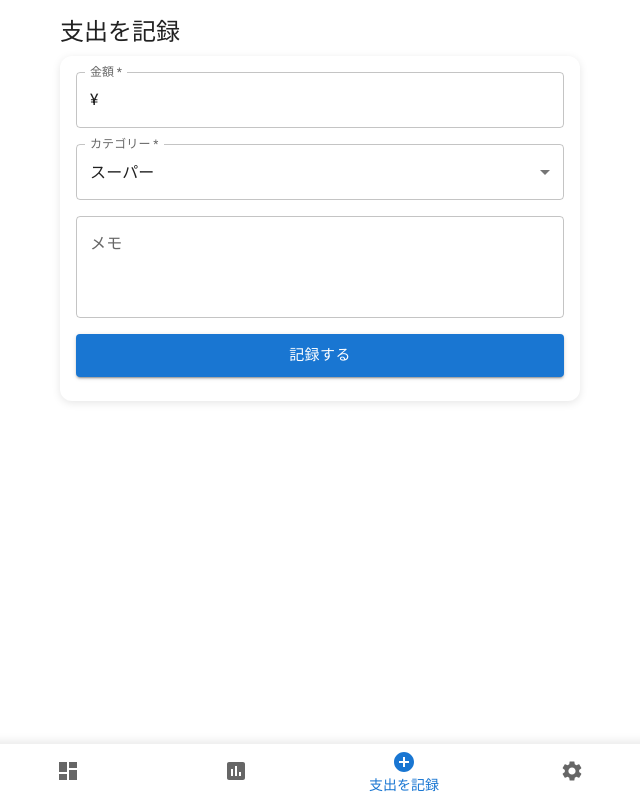
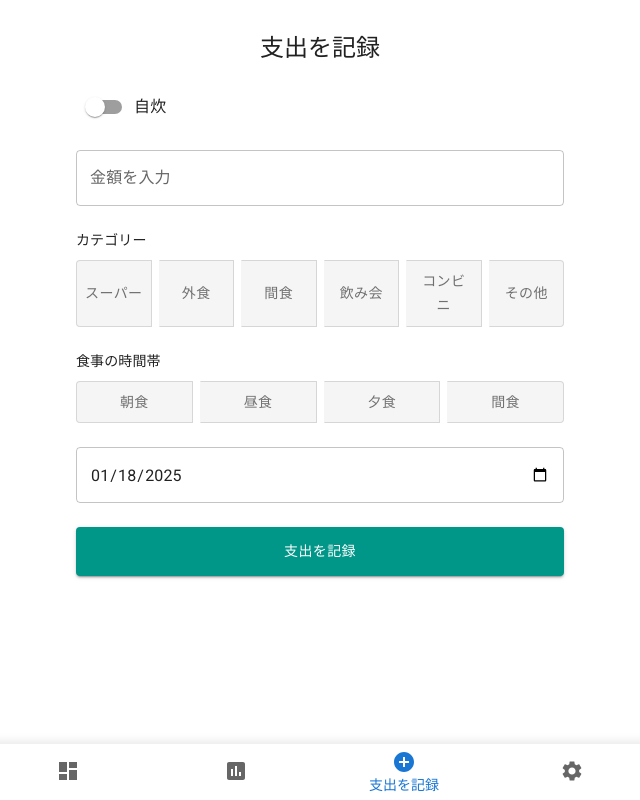
Before and after one commit to fujihira13/memoWeb, a React (Vite) app: page /expense in a window 1280 px wide. Shown: the whole page, without its empty margins (320-960 px from the left). Built offline with nearby package versions, Linux system fonts and the light colour scheme.

Commit message:
記録画面

```diff
--- a/src/pages/Expense.tsx
+++ b/src/pages/Expense.tsx
@@ -1,125 +1,169 @@
 import { useState } from "react";
 import {
   Box,
+  TextField,
   Button,
-  Card,
-  CardContent,
-  Grid,
-  TextField,
   Typography,
-  MenuItem,
+  ToggleButton,
+  ToggleButtonGroup,
+  Switch,
+  FormControlLabel,
+  Stack,
+  styled,
 } from "@mui/material";
-import styled from "@emotion/styled";
 import { useExpenseStorage } from "../hooks/useExpenseStorage";
-import { ExpenseCategory } from "../types/expense";
 
-const StyledCard = styled(Card)`
-  background-color: #ffffff;
-  border-radius: 12px;
-  box-shadow: 0 2px 8px rgba(0, 0, 0, 0.1);
-`;
+// スタイル付きのトグルボタン
+const StyledToggleButton = styled(ToggleButton)(({ theme }) => ({
+  flex: 1,
+  padding: "8px",
+  backgroundColor: "#f5f5f5",
+  "&.Mui-selected": {
+    backgroundColor: "#009688",
+    color: "white",
+    "&:hover": {
+      backgroundColor: "#00897b",
+    },
+  },
+}));
 
-// スマホアプリと同じカテゴリーを使用
+// カテゴリーの定義
 const categories = [
   { value: "grocery", label: "スーパー" },
   { value: "eating_out", label: "外食" },
   { value: "snack", label: "間食" },
   { value: "drinking", label: "飲み会" },
   { value: "convenience", label: "コンビニ" },
-  { value: "home_cooking", label: "自炊" },
   { value: "other", label: "その他" },
+];
+
+// 食事の時間帯の定義
+const mealTimes = [
+  { value: "breakfast", label: "朝食" },
+  { value: "lunch", label: "昼食" },
+  { value: "dinner", label: "夕食" },
+  { value: "snack", label: "間食" },
 ];
 
 export const Expense = () => {
   const { addExpense } = useExpenseStorage();
   const [amount, setAmount] = useState<string>("");
-  const [category, setCategory] = useState<ExpenseCategory>("grocery");
-  const [memo, setMemo] = useState<string>("");
+  const [category, setCategory] = useState<string>("");
+  const [mealTime, setMealTime] = useState<string>("");
+  const [isHomeMade, setIsHomeMade] = useState(false);
+  const [date, setDate] = useState(new Date().toISOString().split("T")[0]);
 
-  const handleSubmit = (e: React.FormEvent) => {
-    e.preventDefault();
+  const handleSubmit = () => {
+    if (!amount || !category) return;
+
     addExpense({
-      amount: Number(amount),
+      amount: parseInt(amount),
       category,
-      memo,
-      date: new Date().toISOString(),
+      date: new Date(date),
+      mealTime,
+      isHomeMade,
     });
 
     // フォームをリセット
     setAmount("");
-    setCategory("grocery");
-    setMemo("");
+    setCategory("");
+    setMealTime("");
+    setIsHomeMade(false);
   };
 
   return (
-    <>
-      <Typography variant="h5" component="h1" gutterBottom>
+    <Box sx={{ p: 2, maxWidth: 600, mx: "auto" }}>
+      <Typography variant="h5" sx={{ mb: 3, textAlign: "center" }}>
         支出を記録
       </Typography>
 
-      <StyledCard>
-        <CardContent>
-          <Box component="form" onSubmit={handleSubmit}>
-            <Grid container spacing={2}>
-              <Grid item xs={12}>
-                <TextField
-                  fullWidth
-                  label="金額"
-                  type="number"
-                  value={amount}
-                  onChange={(e) => setAmount(e.target.value)}
-                  InputProps={{
-                    startAdornment: <Typography>¥</Typography>,
-                  }}
-                  required
-                />
-              </Grid>
+      <Stack spacing={3}>
+        {/* 自炊スイッチ */}
+        <FormControlLabel
+          control={
+            <Switch
+              checked={isHomeMade}
+              onChange={(e) => setIsHomeMade(e.target.checked)}
+            />
+          }
+          label="自炊"
+        />
 
-              <Grid item xs={12}>
-                <TextField
-                  fullWidth
-                  select
-                  label="カテゴリー"
-                  value={category}
-                  onChange={(e) =>
-                    setCategory(e.target.value as ExpenseCategory)
-                  }
-                  required
-                >
-                  {categories.map((option) => (
-                    <MenuItem key={option.value} value={option.value}>
-                      {option.label}
-                    </MenuItem>
-                  ))}
-                </TextField>
-              </Grid>
+        {/* 金額入力 */}
+        <TextField
+          label={isHomeMade ? "金額を入力（自炊の場合は0円）" : "金額を入力"}
+          value={amount}
+          onChange={(e) => setAmount(e.target.value)}
+          type="number"
+          fullWidth
+          disabled={isHomeMade}
+        />
 
-              <Grid item xs={12}>
-                <TextField
-                  fullWidth
-                  label="メモ"
-                  multiline
-                  rows={3}
-                  value={memo}
-                  onChange={(e) => setMemo(e.target.value)}
-                />
-              </Grid>
+        {/* カテゴリー選択 */}
+        <Box>
+          <Typography variant="subtitle2" sx={{ mb: 1 }}>
+            カテゴリー
+          </Typography>
+          <ToggleButtonGroup
+            value={category}
+            exclusive
+            onChange={(_, value) => setCategory(value)}
+            fullWidth
+            sx={{ flexWrap: "wrap", gap: 1 }}
+          >
+            {categories.map((cat) => (
+              <StyledToggleButton key={cat.value} value={cat.value}>
+                {cat.label}
+              </StyledToggleButton>
+            ))}
+          </ToggleButtonGroup>
+        </Box>
 
-              <Grid item xs={12}>
-                <Button
-                  fullWidth
-                  variant="contained"
-                  color="primary"
-                  type="submit"
-                  size="large"
-                >
-                  記録する
-                </Button>
-              </Grid>
-            </Grid>
-          </Box>
-        </CardContent>
-      </StyledCard>
-    </>
+        {/* 食事の時間帯 */}
+        <Box>
+          <Typography variant="subtitle2" sx={{ mb: 1 }}>
+            食事の時間帯
+          </Typography>
+          <ToggleButtonGroup
+            value={mealTime}
+            exclusive
+            onChange={(_, value) => setMealTime(value)}
+            fullWidth
+            sx={{ flexWrap: "wrap", gap: 1 }}
+          >
+            {mealTimes.map((time) => (
+              <StyledToggleButton key={time.value} value={time.value}>
+                {time.label}
+              </StyledToggleButton>
+            ))}
+          </ToggleButtonGroup>
+        </Box>
+
+        {/* 日付選択 */}
+        <TextField
+          type="date"
+          value={date}
+          onChange={(e) => setDate(e.target.value)}
+          fullWidth
+        />
+
+        {/* 送信ボタン */}
+        <Button
+          variant="contained"
+          onClick={handleSubmit}
+          fullWidth
+          sx={{
+            backgroundColor: "#009688",
+            color: "white",
+            py: 1.5,
+            "&:hover": {
+              backgroundColor: "#00897b",
+            },
+          }}
+        >
+          支出を記録
+        </Button>
+      </Stack>
+    </Box>
   );
 };
```
